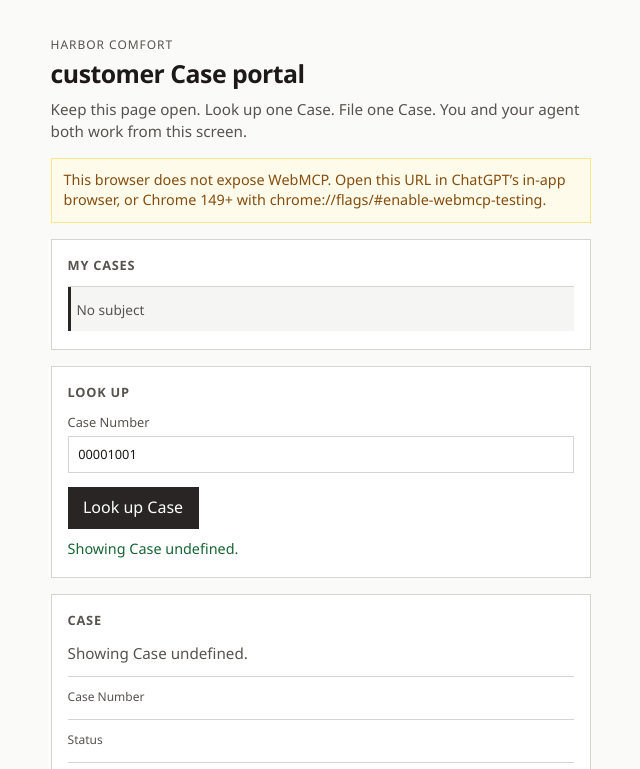
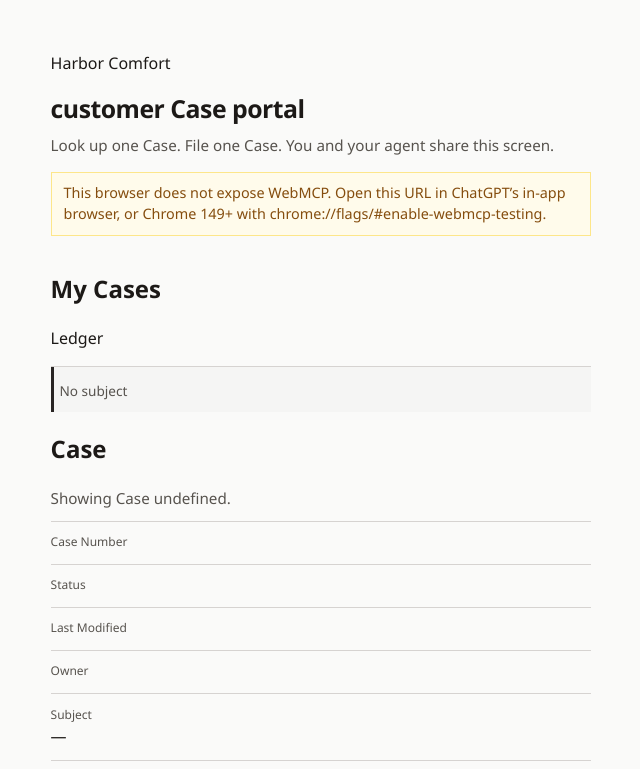
Before and after one commit to abhishekSF/customer-case-portal, a website with bundled scripts: page public/index.html in a window 1280 px wide. Both pictures are taken after a click on the button "Look up Case". Shown: the top 769 px of the page, without its empty margins (319-959 px from the left). Built offline with nearby package versions, Linux system fonts and the light colour scheme; files whose address does not match are found by name.

Commit message:
Give Harbor Comfort a ledger skin, not generic HTML

```diff
--- a/public/app.js
+++ b/public/app.js
@@ -12,6 +12,7 @@ const fields = {
   description: document.getElementById("field-description"),
 };
 
+const ticket = document.getElementById("ticket");
 const caseFields = document.getElementById("case-fields");
 const caseState = document.getElementById("case-state");
 const caseList = document.getElementById("case-list");
@@ -37,6 +38,20 @@ function formatLastModified(iso) {
     dateStyle: "medium",
     timeStyle: "short",
   }).format(date);
+}
+
+function statusKey(status) {
+  return String(status || "")
+    .trim()
+    .toLowerCase();
+}
+
+function makeChip(status) {
+  const chip = document.createElement("span");
+  chip.className = "chip";
+  chip.dataset.status = statusKey(status);
+  chip.textContent = status || "";
+  return chip;
 }
 
 function remember(record) {
@@ -67,17 +82,29 @@ function renderList() {
     const title = document.createElement("span");
     title.className = "case-number";
     title.textContent = record.caseNumber;
-    const status = document.createElement("span");
-    status.className = "status";
-    status.textContent = record.status;
+    const status = makeChip(record.status);
     const meta = document.createElement("span");
     meta.className = "meta";
     meta.textContent = record.subject || "No subject";
-    button.append(title, status, meta);
+    const when = document.createElement("span");
+    when.className = "when";
+    when.textContent = formatLastModified(record.lastModified);
+    button.append(title, status, when, meta);
     button.addEventListener("click", () => showCase(record));
     item.append(button);
     caseList.append(item);
   }
+  const selected = caseList.querySelector('button[aria-current="true"]');
+  selected?.scrollIntoView({ block: "nearest" });
+}
+
+function flashTicket() {
+  ticket.classList.remove("is-in");
+  ticket.classList.add("is-prep");
+  requestAnimationFrame(() => {
+    ticket.classList.remove("is-prep");
+    ticket.classList.add("is-in");
+  });
 }
 
 function showCase(record, via) {
@@ -86,11 +113,12 @@ function showCase(record, via) {
   caseState.hidden = true;
   caseFields.hidden = false;
   fields.caseNumber.textContent = record.caseNumber;
-  fields.status.textContent = record.status;
+  fields.status.replaceChildren(makeChip(record.status));
   fields.lastModified.textContent = formatLastModified(record.lastModified);
   fields.owner.textContent = record.owner;
   fields.subject.textContent = record.subject || "—";
   fields.description.textContent = record.description || "—";
+  flashTicket();
   renderList();
   if (via) {
     caseState.hidden = false;
@@ -207,7 +235,7 @@ registerCaseTools(async (record, via) => {
   .then((result) => {
     if (result.ok) {
       statusLine.dataset.state = "ready";
-      statusLine.textContent = `Tools registered with ${result.source}: ${result.tools.join(", ")}.`;
+      statusLine.textContent = `getCaseStatus + createCase · ${result.source}`;
     } else {
       statusLine.dataset.state = "missing";
       statusLine.textContent = result.reason;
--- a/public/index.html
+++ b/public/index.html
@@ -4,16 +4,22 @@
     <meta charset="utf-8" />
     <meta name="viewport" content="width=device-width, initial-scale=1" />
     <title>My Cases · customer Case portal</title>
+    <link rel="preconnect" href="https://fonts.googleapis.com" />
+    <link rel="preconnect" href="https://fonts.gstatic.com" crossorigin />
+    <link
+      href="https://fonts.googleapis.com/css2?family=Bricolage+Grotesque:opsz,wght@12..96,400;12..96,500;12..96,600;12..96,700&family=Fraunces:ital,opsz,wght@0,9..144,500;0,9..144,600;0,9..144,700;1,9..144,500&display=swap"
+      rel="stylesheet"
+    />
     <link rel="stylesheet" href="/styles.css" />
   </head>
   <body>
     <main class="page">
       <header class="masthead">
-        <p class="eyebrow">Harbor Comfort</p>
+        <p class="wordmark">Harbor Comfort</p>
         <h1>customer Case portal</h1>
         <p class="lede">
-          Keep this page open. Look up one Case. File one Case. You and your
-          agent both work from this screen.
+          Look up one Case. File one Case. You and your agent share this
+          screen.
         </p>
       </header>
 
@@ -21,33 +27,20 @@
         Checking whether this browser can register Case tools…
       </p>
 
-      <section class="panel" aria-labelledby="session-heading">
+      <div class="workspace">
+        <section class="ledger" aria-labelledby="session-heading">
+          <div class="ledger-bar">
             <h2 id="session-heading">My Cases</h2>
+            <p class="ledger-note">Ledger</p>
+          </div>
           <p id="list-empty" class="muted">Loading Cases…</p>
           <ul id="case-list" class="case-list"></ul>
         </section>
 
-      <section class="panel" aria-labelledby="lookup-heading">
-        <h2 id="lookup-heading">Look up</h2>
-        <form id="lookup-form">
-          <label>
-            Case Number
-            <input
-              id="input-caseNumber"
-              name="caseNumber"
-              value="00001001"
-              required
-              autocomplete="off"
-            />
-          </label>
-          <button type="submit">Look up Case</button>
-          <p id="lookup-message" class="form-message" role="status"></p>
-        </form>
-      </section>
-
-      <section class="panel" aria-labelledby="open-case-heading">
-        <h2 id="open-case-heading">Case</h2>
+        <section class="ticket" id="ticket" aria-labelledby="open-case-heading">
+          <h2 id="open-case-heading" class="ticket-kicker">Case</h2>
           <p id="case-state" class="muted">Loading Case 00001001…</p>
+          <div class="ticket-face">
             <dl id="case-fields" class="fields" hidden>
               <div>
                 <dt>Case Number</dt>
@@ -74,13 +67,32 @@
                 <dd id="field-description"></dd>
               </div>
             </dl>
+          </div>
         </section>
+      </div>
 
-      <section class="panel" aria-labelledby="new-case-heading">
-        <h2 id="new-case-heading">New Case</h2>
+      <section class="bench" aria-label="Case tools">
+        <div class="tool">
+          <h2 id="lookup-heading">Look up</h2>
+          <form id="lookup-form" class="lookup">
+            <label>
+              Case Number
+              <input
+                id="input-caseNumber"
+                name="caseNumber"
+                value="00001001"
+                required
+                autocomplete="off"
+              />
+            </label>
+            <button type="submit">Look up Case</button>
+            <p id="lookup-message" class="form-message" role="status"></p>
+          </form>
+        </div>
+        <div class="tool">
+          <h2 id="new-case-heading">File Case</h2>
           <p class="muted">
-          Same fields the agent sends to createCase. A typical new ticket is an
-          AC unit still leaking after a visit.
+            Subject and Description — the same fields createCase sends.
           </p>
           <form id="new-case-form">
             <label>
@@ -98,13 +110,14 @@
               <textarea
                 id="input-description"
                 name="description"
-              rows="5"
+                rows="4"
                 required
               ></textarea>
             </label>
             <button type="submit">File Case</button>
             <p id="form-message" class="form-message" role="status"></p>
           </form>
+        </div>
       </section>
     </main>
     <script type="module" src="/app.js"></script>
```
Also changed, not shown: test/public-contract.test.js (+3 -0 lines), README.md. Lines whose indentation alone changed are shown as unchanged.
